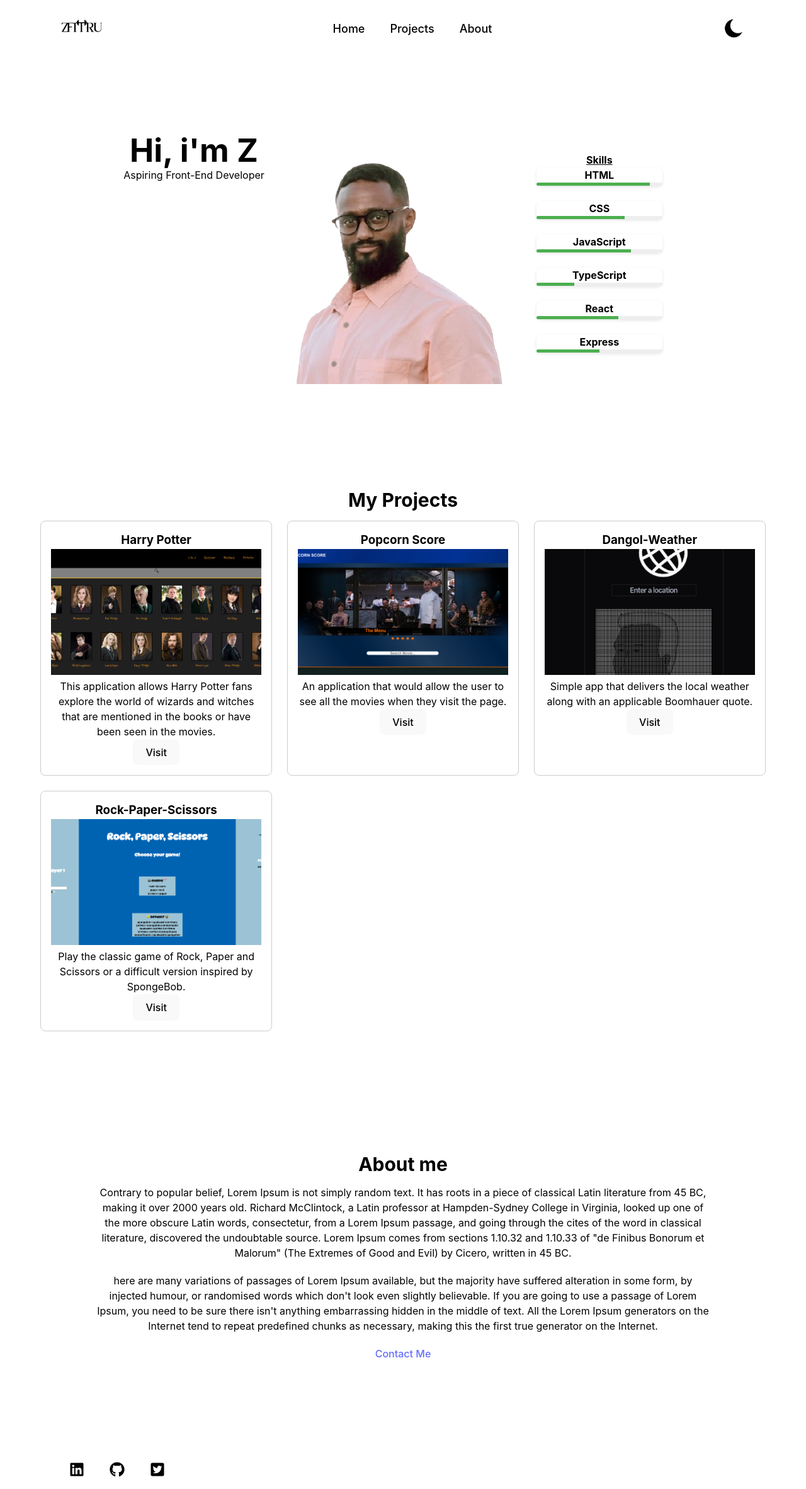
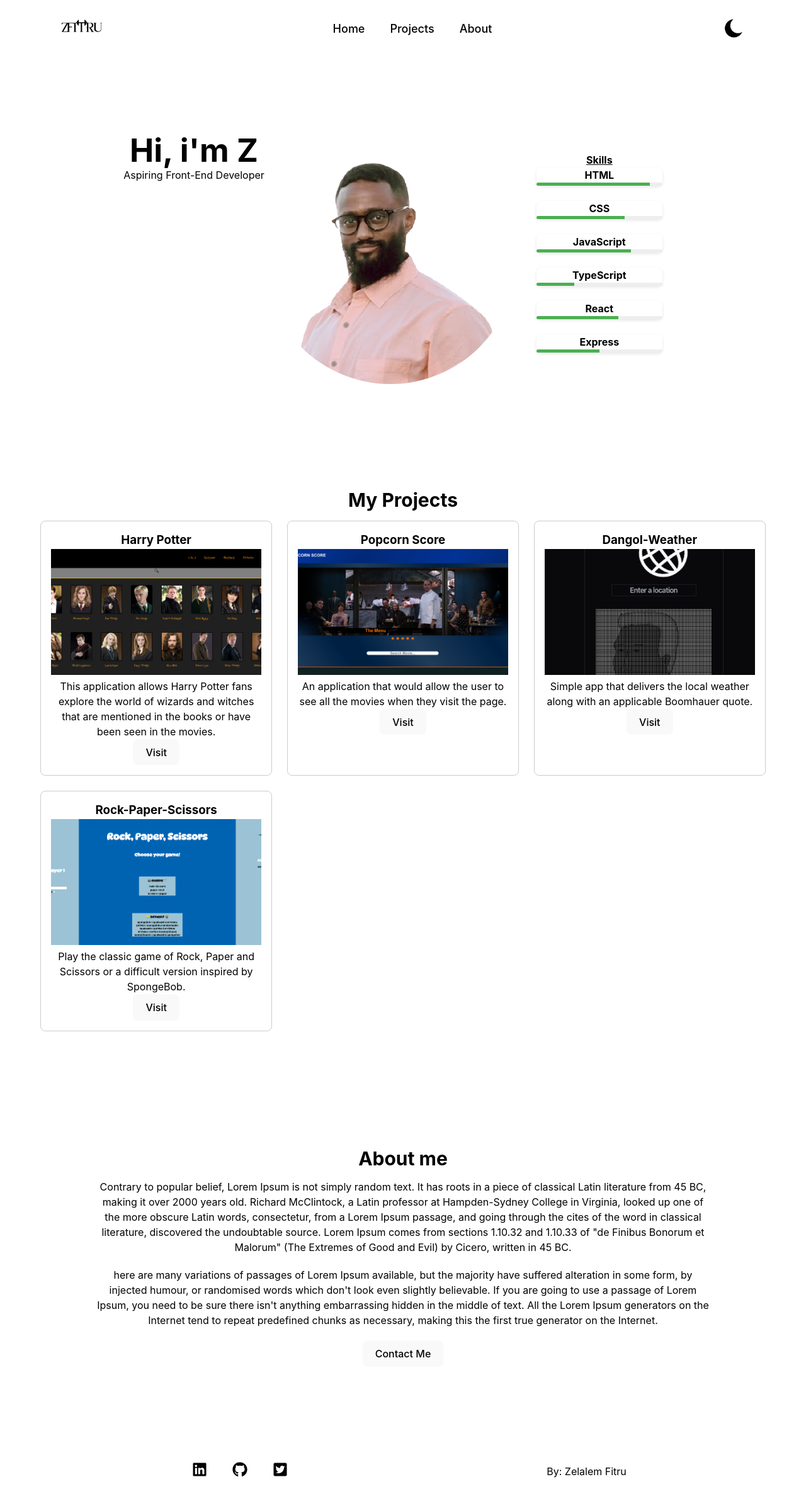
Before and after one commit to ZTFitru/Portfolio, a React (Vite) app: page / in a window 1280 px wide. Shown: the whole page at 63% size. Built offline with nearby package versions, Linux system fonts and the light colour scheme.

Commit message:
Updated styling and added contact me button.

```diff
--- a/src/components/About/About.css
+++ b/src/components/About/About.css
@@ -13,6 +13,10 @@
     padding: 0 10%;
     gap: 20px;
 }
+
+/* .contact-btn {
+
+} */
 
 .about-out.light {
     background-color: var(--bg-color-light);
--- a/src/components/About/About.jsx
+++ b/src/components/About/About.jsx
@@ -22,8 +22,8 @@
                 text. All the Lorem Ipsum generators on the Internet tend to repeat predefined chunks as necessary, making this
                 the first true generator on the Internet.
                 </p>
-                <a>
-                    Contact Me
+                <a className='contact-btn'>
+                    <button>Contact Me</button>
                 </a>
             </div>
         </section>
--- a/src/components/Footer/Footer.css
+++ b/src/components/Footer/Footer.css
@@ -2,7 +2,7 @@
     width: 100%;
     display: flex;
     align-items: center;
-    justify-content: space-between;
+    justify-content: space-around;
     padding: 2px 7%;
     ul {
         flex: 1;
@@ -39,3 +39,21 @@
 .footer-out.dark .footer-icon {
     color: #fff;
 }
+
+.footer-out.light .footer-text {
+    p {
+        color: #000;
+    }
+}
+
+.footer-out.dark .footer-text {
+    p {
+        color: #fff;
+    }
+}
+
+@media only screen and (max-width: 448px) {
+    .footer-icon {
+        font-size: 18px;
+    }
+}
--- a/src/components/Footer/Footer.jsx
+++ b/src/components/Footer/Footer.jsx
@@ -25,6 +25,9 @@
                     </li>
                 </ul>
             </div>
+            <div className='footer-text'>
+                <p>By: Zelalem Fitru</p>
+            </div>
         </footer>
     )
 }
--- a/src/components/MainPage/MainPage.css
+++ b/src/components/MainPage/MainPage.css
@@ -9,7 +9,16 @@
 .mainpage-cont {
     display: flex;
     flex-direction: row;
+    img {
+        border-radius: 50%;
+    }
 }
+
+/* .main-text {
+    span {
+
+    }
+} */
 
 .skill-set {
     p {
--- a/src/components/MainPage/MainPage.jsx
+++ b/src/components/MainPage/MainPage.jsx
@@ -10,7 +10,7 @@
             <div className="mainpage-cont">
                 <div className='main-text'>
                     <h1>
-                        Hi, i'm Z
+                        Hi, i'm <span>Z</span>
                     </h1>
                     <p>
                         Aspiring Front-End Developer
```
